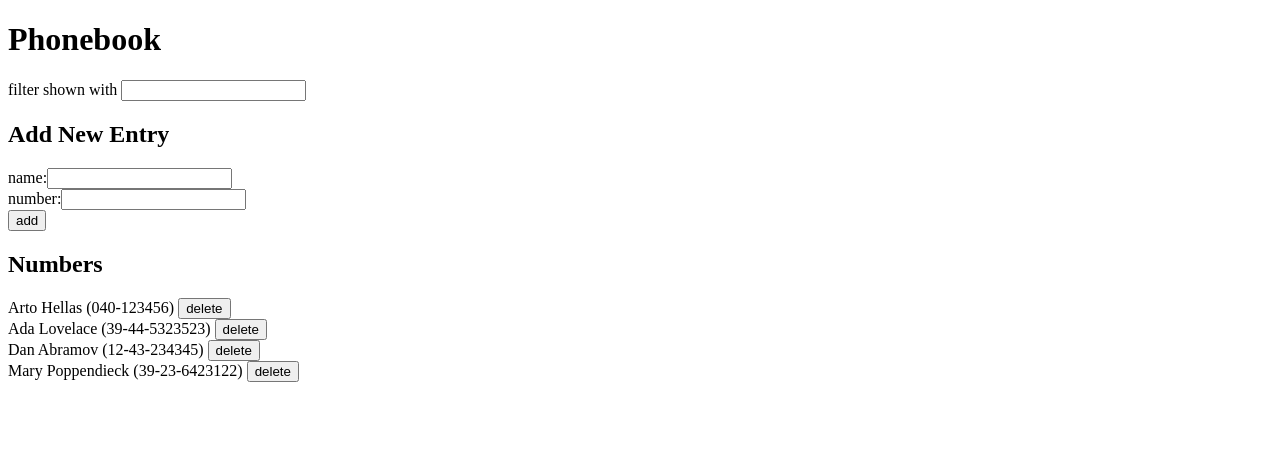
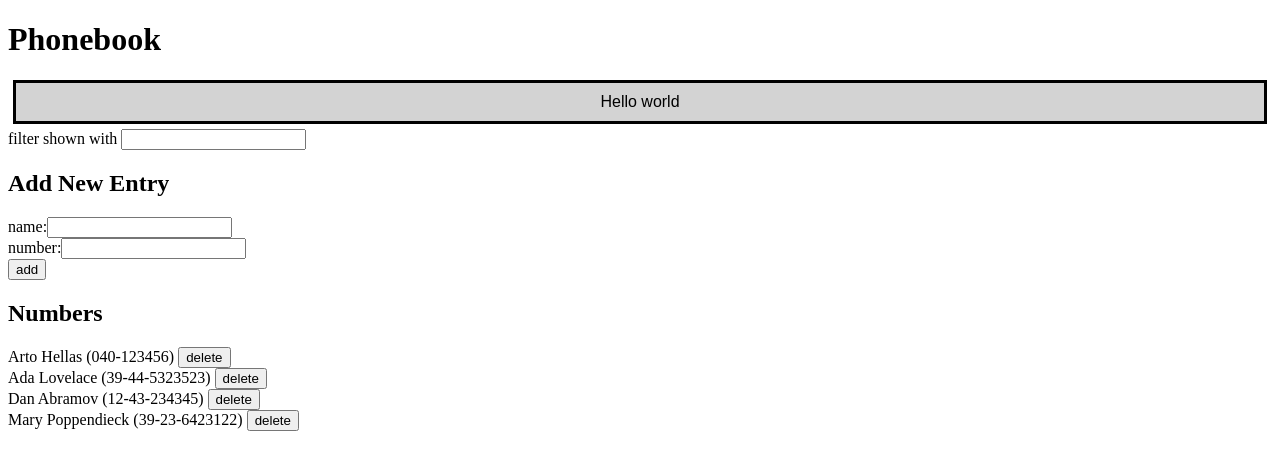
Before and after one commit to Rye123/fullstackopen, a React (Create React App) app in the folder part2/phonebook/: page / in a window 1280 px wide. Shown: the top 470 px of the page. Built offline with nearby package versions, Linux system fonts and the light colour scheme; data requests are answered from the project's data file.

Commit message:
feat: added Notification component

```diff
--- a/part2/phonebook/src/App.js
+++ b/part2/phonebook/src/App.js
@@ -2,6 +2,7 @@ import {useState, useEffect} from 'react';
 
 import Entry from './components/Entry';
 import handler from './services/phonebook_handler';
+import Notification from './components/Notification';
 
 const PhonebookForm = ({handlePhonebookFormSubmission}) => {
   const [nameVal, setNameVal] = useState("");
@@ -130,6 +131,7 @@ const App = () => {
   return (
     <div>
       <h1>Phonebook</h1>
+      <Notification message="Hello world" type="default"/>
       <div>
         filter shown with <input value={nameFilter} onChange={(e) => setNameFilter(e.target.value)} />
       </div>
--- /dev/null
+++ b/part2/phonebook/src/components/Notification.js
@@ -0,0 +1,27 @@
+import React from 'react';
+
+const TYPES = [
+    "error",
+    "default"
+]
+
+const Notification = ({message, type}) => {
+    if (message === null)
+        return null;
+    if (type === null || !TYPES.includes(type))
+        type = "default";
+    const notificationStyle = {
+        backgroundColor: (type === "default") ? "lightgrey" : "lightred",
+        color: "black",
+        border: `3px solid ${(type === 'default') ? "black" : "red"}`,
+        padding: "10px",
+        margin: "5px",
+        fontFamily: "sans-serif",
+        textAlign: "center"
+    }
+    return (
+        <div style={notificationStyle}>{message}</div>
+    )
+}
+
+export default Notification;
```
